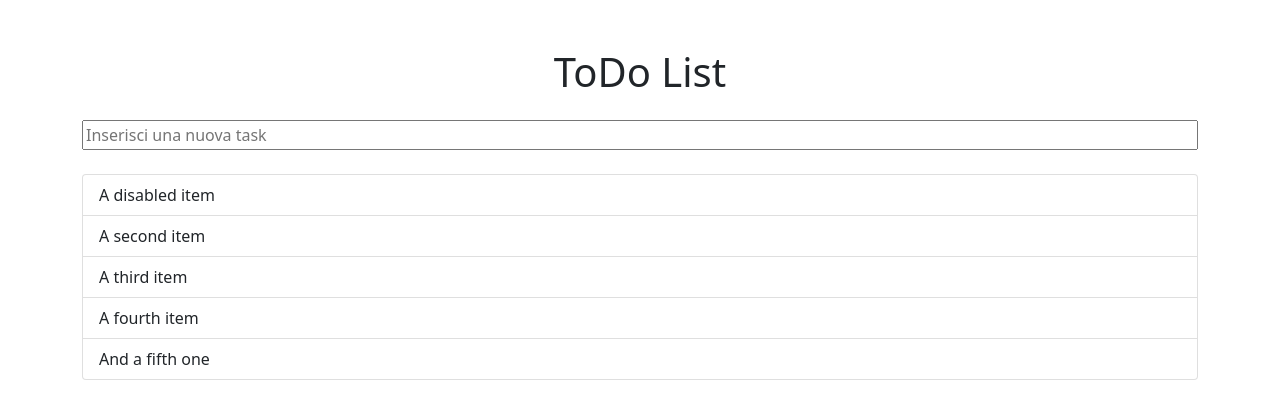
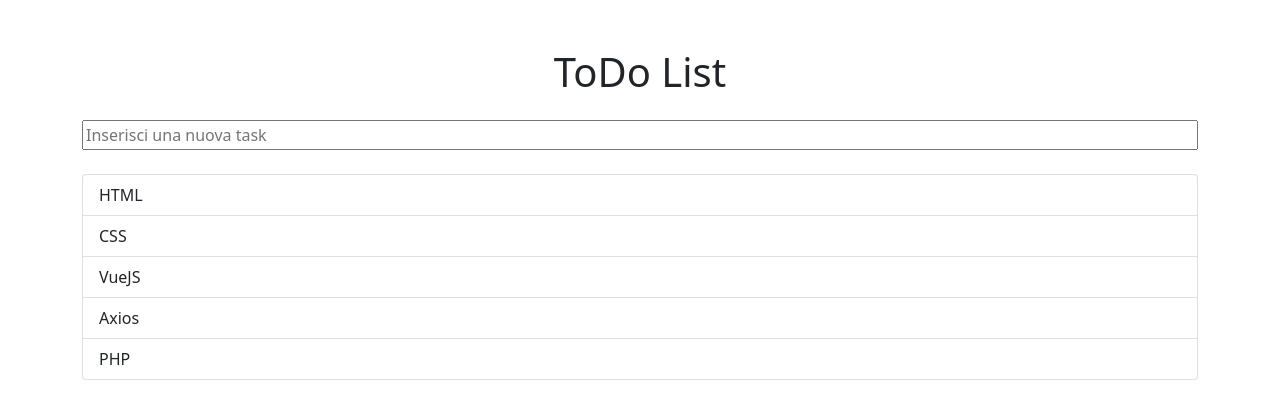
Before and after one commit to Brody14/php-todo-list-json, a PHP site: page / in a window 1280 px wide. Shown: the top 419 px of the page. Run offline with PHP 8.4, Linux system fonts and the light colour scheme; some libraries are stand-ins or nearby versions.

Commit message:
FEAT printing list from json

```diff
--- a/index.php
+++ b/index.php
@@ -18,11 +18,7 @@
 				<div class="container py-3">
 					<input type="text" @keyup.enter="addTask" v-model="newTask" name="task" placeholder="Inserisci una nuova task" class="w-100 mb-4">
 					<ul class="list-group">
-						<li class="list-group-item">A disabled item</li>
-						<li class="list-group-item">A second item</li>
-						<li class="list-group-item">A third item</li>
-						<li class="list-group-item">A fourth item</li>
-						<li class="list-group-item">And a fifth one</li>
+						<li class="list-group-item" v-for="task in tasks"> {{ task }} </li>
 					</ul>
 				</div>
 			</section>
--- a/script.js
+++ b/script.js
@@ -4,12 +4,21 @@ createApp({
 	data() {
 		return {
 			title: "ToDo List",
+			tasks: [],
 			newTask: "",
 		};
 	},
 	methods: {
 		fetchData() {
-			axios.get("./server.php");
+			axios
+				.get("./server.php")
+				.then((res) => {
+					console.log(res.data);
+					this.tasks = res.data;
+				})
+				.catch((error) => {
+					this.tasks = [];
+				});
 		},
 		addTask() {
 			axios.post("./server.php");
```
